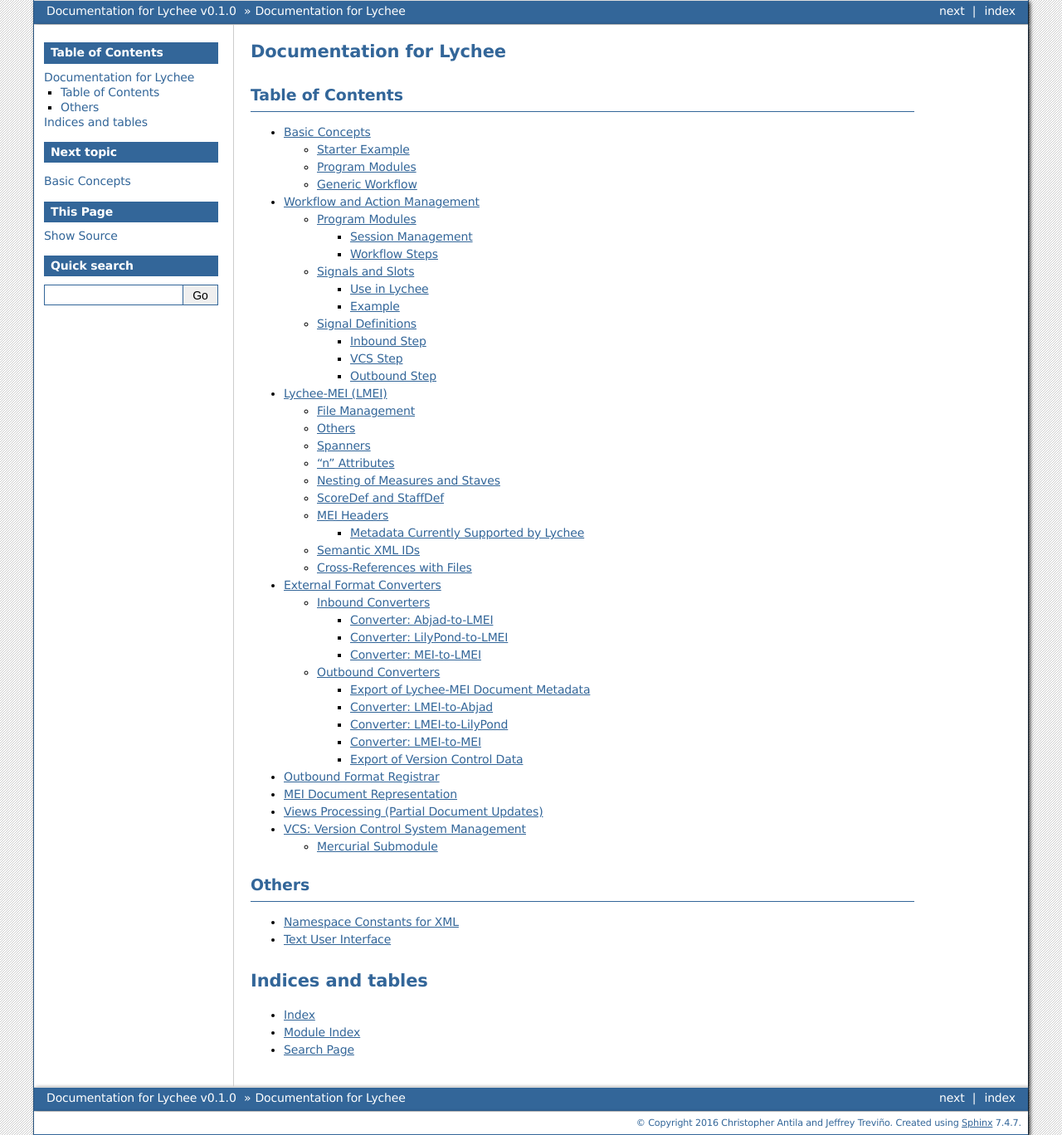
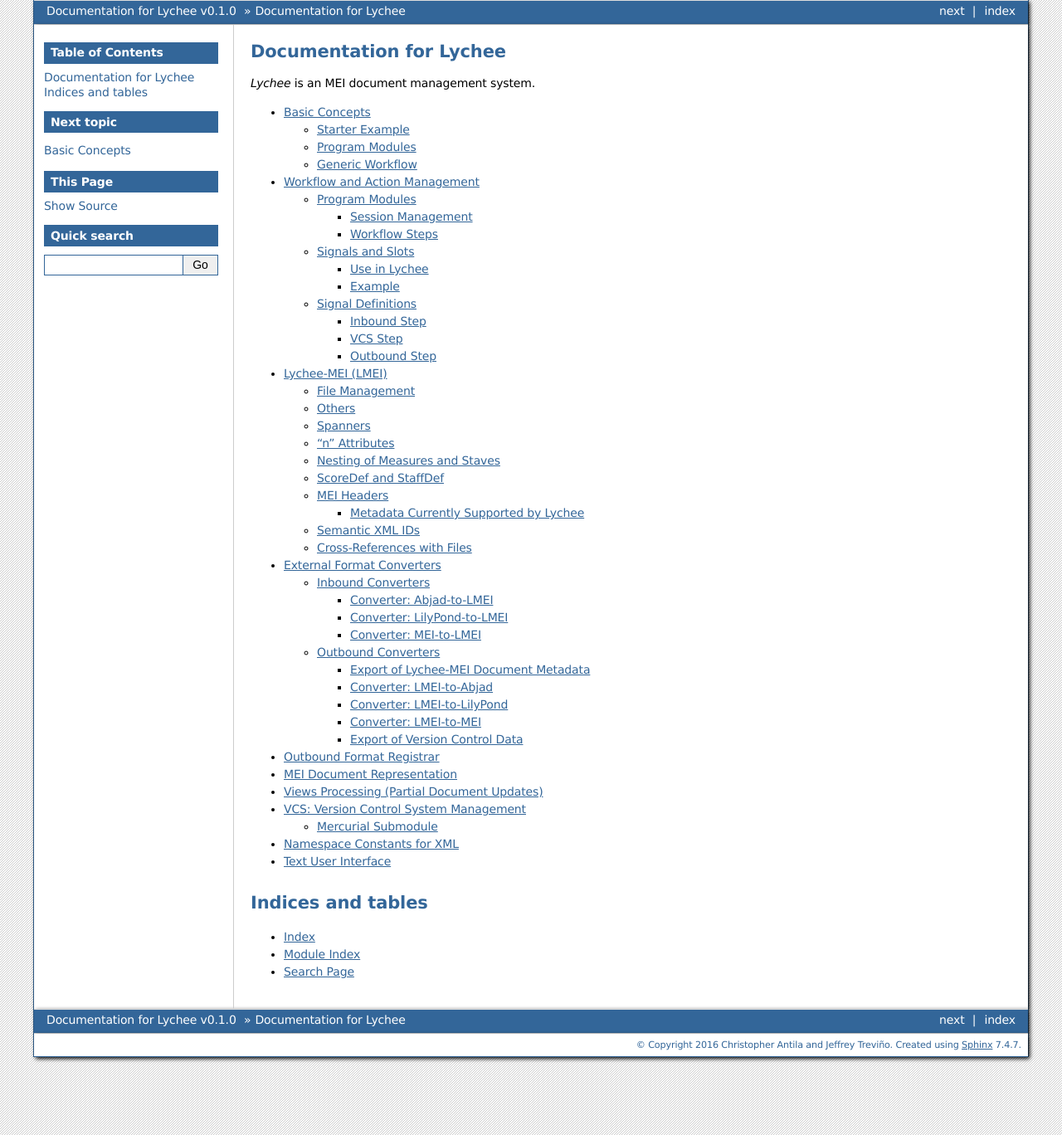
Before and after one commit to nCoda/lychee, a Sphinx documentation site: the page built from doc/source/index.rst, in a window 1280 px wide. Shown: the whole page at 83% size. Built offline with Sphinx 7.4.7, drawn with Linux system fonts in a browser that asks for light colours.

```diff
--- a/doc/source/index.rst
+++ b/doc/source/index.rst
@@ -1,13 +1,8 @@
-.. Lychee documentation master file, created by
-   sphinx-quickstart on Mon Jul 27 10:24:07 2015.
-   You can adapt this file completely to your liking, but it should at least
-   contain the root `toctree` directive.
-
 Documentation for Lychee
 ========================
 
-Table of Contents
------------------
+*Lychee* is an MEI document management system.
+
 
 .. toctree::
     :maxdepth: 3
@@ -20,16 +15,9 @@ Table of Contents
     document
     views
     vcs
-
-
-Others
-------
-
-.. toctree::
-    :maxdepth: 1
-
     namespaces
     tui
+
 
 Indices and tables
 ==================
```
